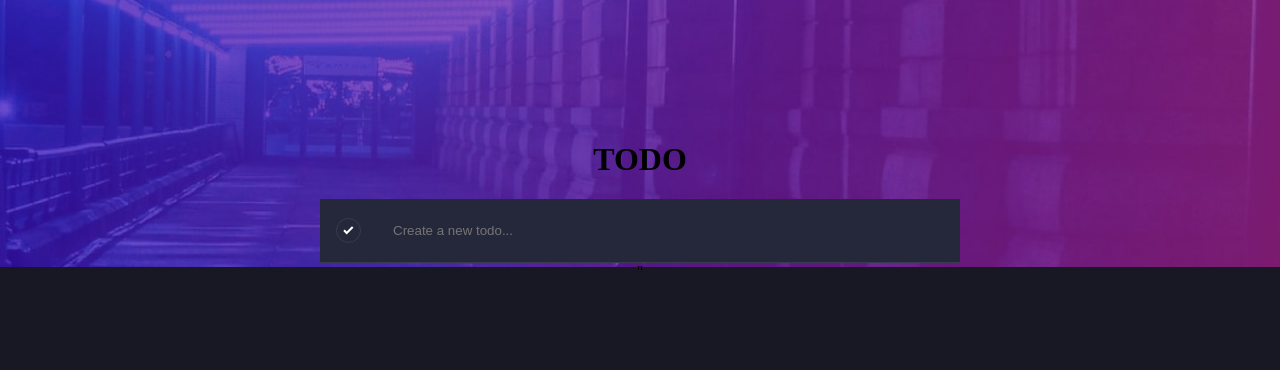
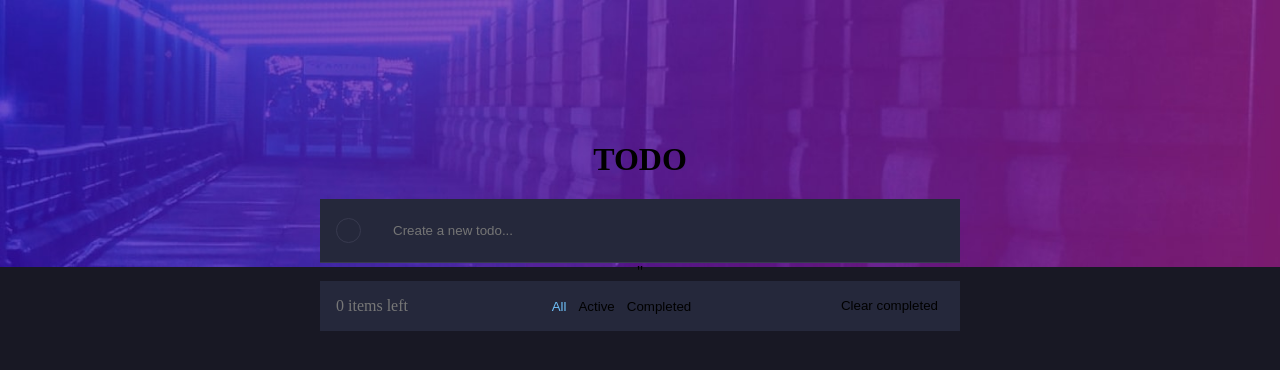
Before and after one commit to ajanecka97/todoFrontendMentor, an Angular app: page / in a window 1280 px wide. Shown: the top 370 px of the page. Built offline with nearby package versions, Linux system fonts and the light colour scheme.

Commit message:
feat: local storage service and footer component

```diff
--- a/src/app/app.component.html
+++ b/src/app/app.component.html
@@ -9,5 +9,6 @@
       [item]="item"
       class="todo-item"
     ></app-todo-item>
+    <app-todo-list-footer></app-todo-list-footer>
   </div>
 </div>
--- a/src/app/app.models.ts
+++ b/src/app/app.models.ts
@@ -5,7 +5,7 @@ export interface TodoItem {
 }
 
 export enum TodoFilter {
-  All,
-  Active,
-  Completed,
+  All = 'All',
+  Active = 'Active',
+  Completed = 'Completed',
 }
--- a/src/app/app.module.ts
+++ b/src/app/app.module.ts
@@ -4,9 +4,10 @@ import { FormsModule } from '@angular/forms';
 
 import { AppComponent } from './app.component';
 import { TodoItemComponent } from './todo-item/todo-item.component';
+import { TodoListFooterComponent } from './todo-list-footer/todo-list-footer.component';
 
 @NgModule({
-  declarations: [AppComponent, TodoItemComponent],
+  declarations: [AppComponent, TodoItemComponent, TodoListFooterComponent],
   imports: [BrowserModule, FormsModule],
   providers: [],
   bootstrap: [AppComponent],
--- /dev/null
+++ b/src/app/local-storage.service.ts
@@ -0,0 +1,16 @@
+import { Injectable } from '@angular/core';
+
+@Injectable({
+  providedIn: 'root',
+})
+export class LocalStorageService {
+  constructor() {}
+
+  public get(key: string): any {
+    return JSON.parse(localStorage.getItem(key) || 'null');
+  }
+
+  public set(key: string, value: any): void {
+    localStorage.setItem(key, JSON.stringify(value));
+  }
+}
--- a/src/app/todo-item/todo-item.component.html
+++ b/src/app/todo-item/todo-item.component.html
@@ -1,11 +1,15 @@
-<div class="todo-item">
-  <button class="complete-button">
+<div class="todo-item" [class]="completedClass">
+  <button class="complete-button" (click)="todoService.toggleTodo(item)">
     <img src="../../assets/icon-check.svg" />
   </button>
   <p *ngIf="!inputMode; else todoIput" class="todo-title">
     {{ item.title }}
   </p>
-  <button class="remove-button">
+  <button
+    *ngIf="!inputMode"
+    class="remove-button"
+    (click)="todoService.removeTodo(item)"
+  >
     <img src="../../assets/icon-cross.svg" />
   </button>
 </div>
--- a/src/app/todo-item/todo-item.component.scss
+++ b/src/app/todo-item/todo-item.component.scss
@@ -13,6 +13,10 @@
       border-radius: 50%;
       width: 25px;
       height: 25px;
+
+      img {
+        visibility: hidden;
+      }
     }
 
     .todo-title {
@@ -43,10 +47,28 @@
         background-clip: padding-box;
         position: relative;
         border-color: #6ebff7;
+        cursor: pointer;
       }
 
       .remove-button {
         visibility: visible;
+        cursor: pointer;
+      }
+    }
+
+    &.completed {
+      .todo-title {
+        text-decoration: line-through;
+      }
+
+      .complete-button {
+        background-clip: padding-box;
+        position: relative;
+        border-color: #6ebff7;
+
+        img {
+          visibility: visible;
+        }
       }
     }
   }
--- a/src/app/todo-item/todo-item.component.ts
+++ b/src/app/todo-item/todo-item.component.ts
@@ -13,7 +13,12 @@ export class TodoItemComponent implements OnInit {
 
   public newTodoTitle = '';
 
-  constructor(private todoService: TodoService) {}
+  public get completedClass() {
+    if (this.item == null) return '';
+    return this.item.isCompleted ? 'completed' : '';
+  }
+
+  constructor(public todoService: TodoService) {}
 
   ngOnInit(): void {}
 
--- /dev/null
+++ b/src/app/todo-list-footer/todo-list-footer.component.html
@@ -0,0 +1,29 @@
+<div class="footer">
+  <div>{{ todoService.activeTodosCount$ | async }} items left</div>
+  <div *ngIf="todoService.activeFilter$ | async; let filter">
+    <button
+      class="text-button"
+      [class.active-filter]="filter === todoFilter.All"
+      (click)="todoService.setFilter(todoFilter.All)"
+    >
+      All
+    </button>
+    <button
+      class="text-button"
+      [class.active-filter]="filter === todoFilter.Active"
+      (click)="todoService.setFilter(todoFilter.Active)"
+    >
+      Active
+    </button>
+    <button
+      class="text-button"
+      [class.active-filter]="filter === todoFilter.Completed"
+      (click)="todoService.setFilter(todoFilter.Completed)"
+    >
+      Completed
+    </button>
+  </div>
+  <button class="text-button" (click)="todoService.clearCompleted()">
+    Clear completed
+  </button>
+</div>
--- /dev/null
+++ b/src/app/todo-list-footer/todo-list-footer.component.scss
@@ -0,0 +1,8 @@
+.footer {
+  display: flex;
+  justify-content: space-between;
+  align-items: center;
+  padding: 16px;
+  color: #777;
+  background-color: #25283b;
+}
--- /dev/null
+++ b/src/app/todo-list-footer/todo-list-footer.component.ts
@@ -0,0 +1,15 @@
+import { TodoFilter } from './../app.models';
+import { TodoService } from './../todo.service';
+import { Component, OnInit } from '@angular/core';
+
+@Component({
+  selector: 'app-todo-list-footer',
+  templateUrl: './todo-list-footer.component.html',
+  styleUrls: ['./todo-list-footer.component.scss'],
+})
+export class TodoListFooterComponent implements OnInit {
+  public todoFilter = TodoFilter;
+  constructor(public todoService: TodoService) {}
+
+  ngOnInit(): void {}
+}
--- a/src/app/todo.service.ts
+++ b/src/app/todo.service.ts
@@ -1,17 +1,20 @@
 import { TodoFilter, TodoItem } from './app.models';
 import { Injectable } from '@angular/core';
-import { BehaviorSubject, combineLatest, map, Observable } from 'rxjs';
+import { BehaviorSubject, combineLatest, map, Observable, tap } from 'rxjs';
+import { LocalStorageService } from './local-storage.service';
 
 @Injectable({
   providedIn: 'root',
 })
 export class TodoService {
   public todos$: Observable<TodoItem[]>;
+  public activeTodosCount$: Observable<number>;
+  public activeFilter$: Observable<TodoFilter>;
 
   private todosSubject = new BehaviorSubject<TodoItem[]>([]);
   private filterSubject = new BehaviorSubject<TodoFilter>(TodoFilter.All);
 
-  constructor() {
+  constructor(localStorageService: LocalStorageService) {
     this.todos$ = combineLatest([this.todosSubject, this.filterSubject]).pipe(
       map(([todos, filter]) => {
         switch (filter) {
@@ -24,6 +27,16 @@ export class TodoService {
         }
       })
     );
+    this.activeTodosCount$ = this.todosSubject.pipe(
+      map((todos) => todos.filter((todo) => !todo.isCompleted).length)
+    );
+    this.activeFilter$ = this.filterSubject.asObservable();
+
+    this.todosSubject.next(localStorageService.get('todos') || []);
+
+    this.todos$.subscribe((todos) => {
+      localStorageService.set('todos', todos);
+    });
   }
 
   public addTodo(todoTitle: string) {
@@ -52,6 +65,11 @@ export class TodoService {
     );
   }
 
+  public clearCompleted() {
+    const todos = this.todosSubject.getValue();
+    this.todosSubject.next(todos.filter((t) => !t.isCompleted));
+  }
+
   public setFilter(filter: TodoFilter) {
     this.filterSubject.next(filter);
   }
--- a/src/styles.scss
+++ b/src/styles.scss
@@ -9,3 +9,14 @@ body {
     width: 100vw;
   }
 }
+
+.text-button {
+  background: none;
+  border: none;
+  cursor: pointer;
+  outline: none;
+
+  &.active-filter {
+    color: #6ebff7;
+  }
+}
```
Also changed, not shown: 2 other files (tests, documents, lock files or other folders).
